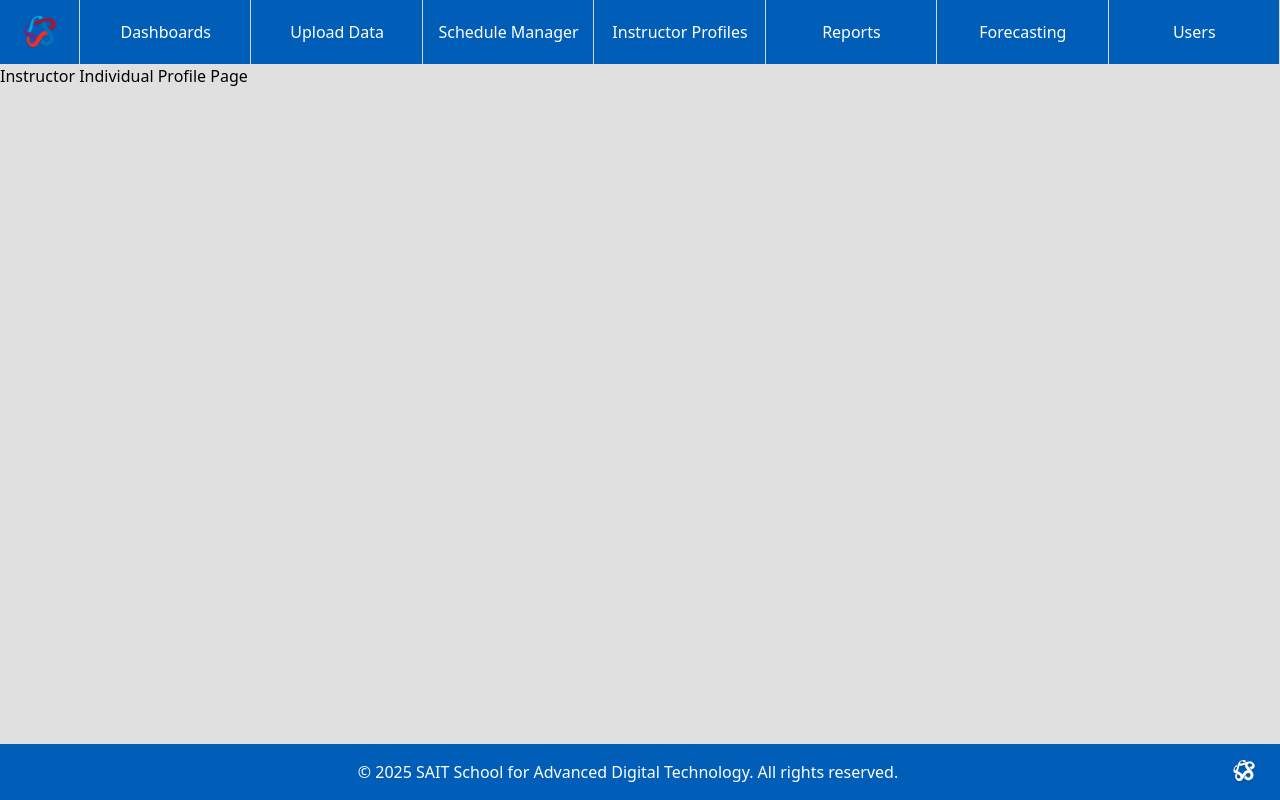
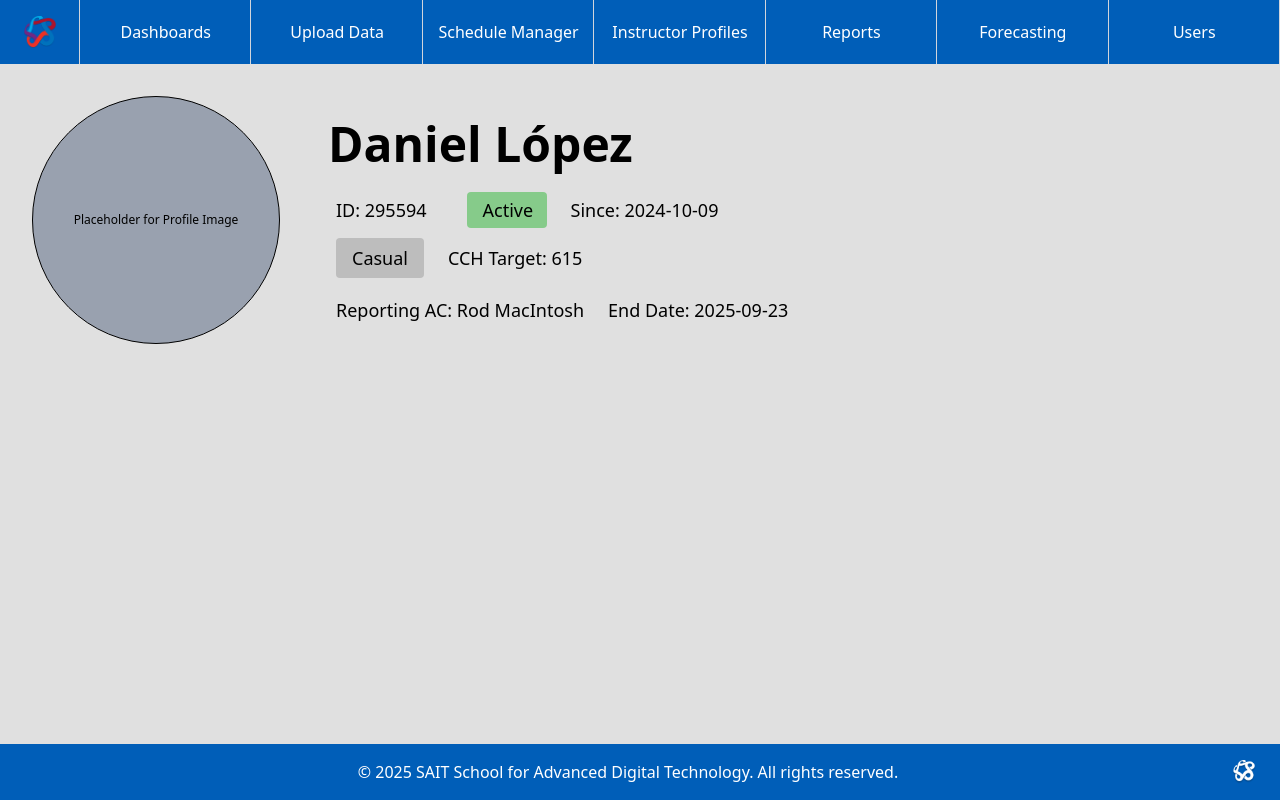
Before and after one commit to mlbrnm/sadt_scheduling_capstone, a Next.js app: page /Frontend/InstructorProfiles/IndividualProfile in a window 1280 px wide. Built offline with nearby package versions, Linux system fonts and the light colour scheme; no server answers.

Commit message:
basic info layout/stylings added instructor profile

```diff
--- a/app/Frontend/InstructorProfiles/IndividualProfile/page.js
+++ b/app/Frontend/InstructorProfiles/IndividualProfile/page.js
@@ -1,11 +1,64 @@
 'use client';
 import { useState, useEffect } from "react";
 import { supabase } from "../../supabaseClient";
+import { useRouter, useSearchParams } from "next/navigation"
+import Image from "next/image";
 
 export default function IndivProfile() {
+    const [instructorData, setInstructorData] = useState(null);
+    const [isLoading, setIsLoading] = useState(true);
+    const searchParams = useSearchParams();
+    const instructorId = searchParams.get("id");
+
+    useEffect(() => {
+        const fetchInstructorData = async () => {
+            setIsLoading(true);
+            const { data, error } = await supabase
+                .from("instructors")
+                .select("*")
+                .eq("id", instructorId)
+                .single();
+
+            if (error) {
+                console.error("Error fetching instructor data:", error);
+            } else {
+                setInstructorData(data);
+            }
+            setIsLoading(false);
+        };
+
+        if (instructorId) {
+            fetchInstructorData();
+        }
+    }, [instructorId]);
+
     return (
-        <div>
-            <h1>Instructor Individual Profile Page</h1>
+        <div className="p-8">
+            {/* <Image src="/default-avatar.png" alt="Default Avatar" width={96} height={96} className="rounded-full" /> */}
+            {/* Profile Pic */}
+            <div className="flex mb-4">
+                <div className="flex mb-4 border border-blue h-62 w-62 rounded-full items-center justify-center bg-gray-400">
+                    <span className="text-center text-xs">Placeholder for Profile Image</span>
+                </div>
+                <div className="mt-6 mx-12">
+                    <span className="text-5xl font-semibold">Daniel López</span>
+                    <div className="flex items-center mt-6 ml-2">
+                        <span className="text-lg mr-10">ID: 295594</span>
+                        <span className="text-lg chip-approved px-4 py-1 w-20 text-center rounded">Active</span>
+                        <span className="text-lg ml-6">Since: 2024-10-09</span>
+                    </div>
+                    <div className=" mt-4 ml-2">
+                        <span className="text-lg chip-submitted px-4 py-2 w-30 text-center rounded">Casual</span>
+                        <span className="text-lg ml-6">CCH Target: 615</span>
+                    </div>
+                    <div className="text-lg mt-6 ml-2">
+                        <span className="text-lg">Reporting AC: Rod MacIntosh</span>
+                        <span className="text-lg ml-6">End Date: 2025-09-23</span>
+                    </div>
+                </div>
+            </div>
         </div>
     );
 }
+
+{/* first name, last name, id, cch target, contract type, instructor status, start date, end date, reporting ac */}
--- a/app/Frontend/InstructorProfiles/page.js
+++ b/app/Frontend/InstructorProfiles/page.js
@@ -1,12 +1,14 @@
 "use client";
 
 import { useState, useEffect } from "react";
+import { useRouter } from "next/navigation";
 
 export default function InstructorProfiles() {
   //create the loading functional component
   const [isLoading, setIsLoading] = useState(false);
   const [fetchedData, setFetchedData] = useState([]);
   const [searchQuery, setSearchQuery] = useState("");
+  const router = useRouter();
 
   const displayColumns = [
     { header: "First Name", key: "instructor_name" },
@@ -52,6 +54,10 @@ export default function InstructorProfiles() {
       .includes(searchQuery.toLowerCase())
   );
 
+  const viewProfile = (instructorId) => {
+    router.push(`/Frontend/InstructorProfiles/IndividualProfile?id=${instructorId}`);
+  };
+
   return (
     <div className="p-6">
       {/* Title and Search Bar */}
@@ -86,6 +92,7 @@ export default function InstructorProfiles() {
                       {col.header}
                     </th>
                   ))}
+                  <th className="px-6 py-3 text-center text-xs font-semibold text-gray-500 uppercase"></th>
                 </tr>
               </thead>
               <tbody>
@@ -99,6 +106,14 @@ export default function InstructorProfiles() {
                         {row[col.key] || "-"}
                       </td>
                     ))}
+                    <td className="py-3 px-6 border-b text-center text-sm">
+                      <button
+                        onClick={() => viewProfile(row.instructor_id)}
+                        className="text-blue-500 hover:underline"
+                      >
+                        View
+                      </button>
+                    </td>
                   </tr>
                 ))}
               </tbody>
```
